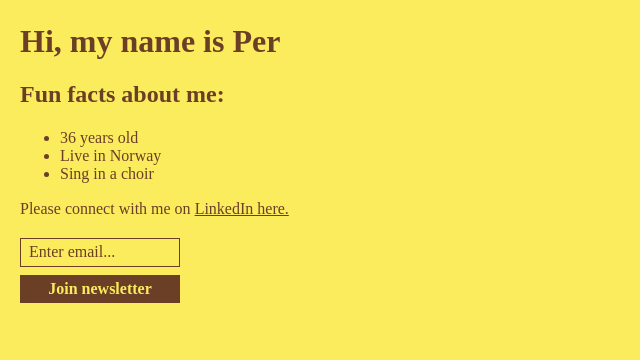
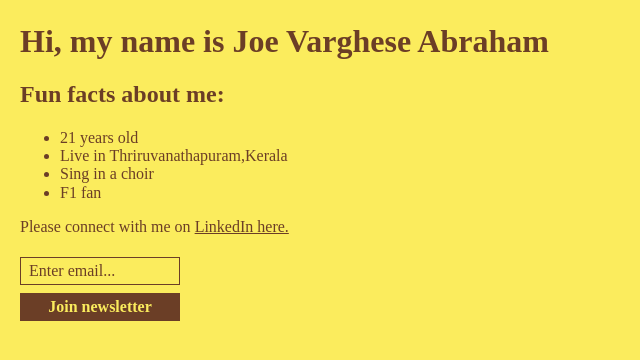
Before and after one commit to JoeVA2020/WebDevBootcamp_JUne2023, a website built with Vite: page step one/index.html in a window 1280 px wide. Shown: the part 310-670 px from the top of the page, without its empty margins (0-640 px from the left). Built offline with nearby package versions, Linux system fonts and the light colour scheme; a web font is replaced by a local one.

Commit message:
index.html

```diff
--- a/step one/index.html
+++ b/step one/index.html
@@ -11,12 +11,13 @@
         Write the HTML for your personal website.
         -->
         <img src="joe.png" width="100" >
-        <h1>Hi, my name is Per</h1>
+        <h1>Hi, my name is Joe Varghese Abraham</h1>
         <h2>Fun facts about me:</h2>
         <ul>
-            <li>36 years old</li>
-            <li>Live in Norway</li>
+            <li>21 years old</li>
+            <li>Live in Thriruvanathapuram,Kerala</li>
             <li>Sing in a choir</li>
+            <li>F1 fan</li>
         </ul>
         <p>Please connect with me on <a href="https://www.linkedin.com/in/joe-varghese-abraham-169861253/" taget="_blank">LinkedIn here.</a></p>
         <input type="text" placeholder="Enter email...">
```
